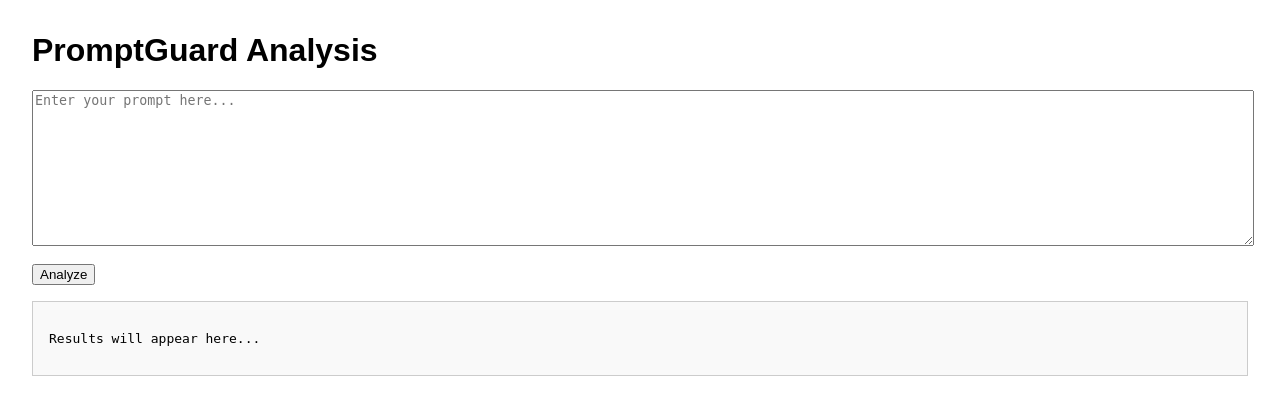
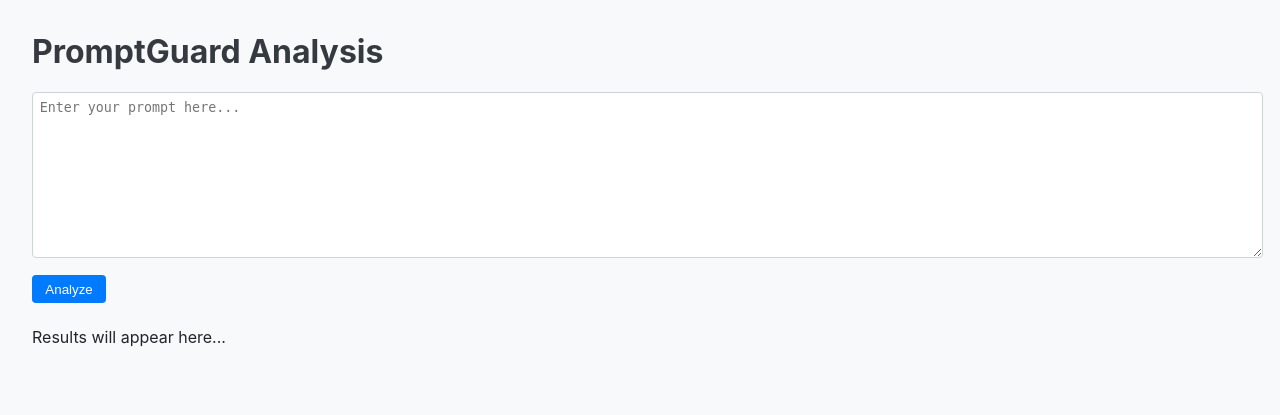
Before and after one commit to zhu-weijie/prompt-guard, a FastAPI app: page / in a window 1280 px wide. Shown: the top 415 px of the page. Run offline with FastAPI, Linux system fonts and the light colour scheme.

Commit message:
Update the CSS and HTML Structure

```diff
--- a/src/prompt_guard/api/templates/index.html
+++ b/src/prompt_guard/api/templates/index.html
@@ -5,9 +5,15 @@
     <meta name="viewport" content="width=device-width, initial-scale=1.0">
     <title>PromptGuard</title>
     <style>
-        body { font-family: sans-serif; margin: 2em; }
-        textarea { width: 100%; height: 150px; margin-bottom: 1em; }
-        #results { margin-top: 1em; padding: 1em; border: 1px solid #ccc; background-color: #f9f9f9; }
+        body { font-family: -apple-system, BlinkMacSystemFont, "Segoe UI", Roboto, Helvetica, Arial, sans-serif; margin: 2em; background-color: #f8f9fa; color: #212529; }
+        h1 { color: #343a40; }
+        textarea { width: 100%; height: 150px; margin-bottom: 1em; padding: 0.5em; border: 1px solid #ced4da; border-radius: 0.25rem; }
+        button { padding: 0.5em 1em; color: #fff; background-color: #007bff; border: none; border-radius: 0.25rem; cursor: pointer; }
+        #results-container { margin-top: 1.5em; }
+        .vuln-card { border: 1px solid #dee2e6; border-radius: 0.25rem; margin-bottom: 1em; background-color: #fff; box-shadow: 0 1px 3px rgba(0,0,0,0.05); }
+        .vuln-header { background-color: #dc3545; color: white; padding: 0.75em 1.25em; border-bottom: 1px solid #dee2e6; font-weight: bold; }
+        .vuln-body { padding: 1.25em; }
+        .no-vuln { padding: 1.25em; color: #155724; background-color: #d4edda; border: 1px solid #c3e6cb; border-radius: 0.25rem; }
     </style>
 </head>
 <body>
@@ -16,16 +22,16 @@
         <textarea id="prompt-text" placeholder="Enter your prompt here..."></textarea>
         <button type="submit">Analyze</button>
     </form>
-    <div id="results">
-        <pre>Results will appear here...</pre>
+    <div id="results-container">
+        <p>Results will appear here...</p>
     </div>
 
     <script>
         document.getElementById('prompt-form').addEventListener('submit', async (event) => {
             event.preventDefault();
             const promptText = document.getElementById('prompt-text').value;
-            const resultsDiv = document.getElementById('results');
-            resultsDiv.innerHTML = '<pre>Analyzing...</pre>';
+            const resultsContainer = document.getElementById('results-container');
+            resultsContainer.innerHTML = '<p>Analyzing...</p>';
 
             try {
                 const response = await fetch('/analyze', {
@@ -34,9 +40,35 @@
                     body: JSON.stringify({ prompt: promptText })
                 });
                 const data = await response.json();
-                resultsDiv.innerHTML = `<pre>${JSON.stringify(data, null, 2)}</pre>`;
+
+                resultsContainer.innerHTML = '';
+
+                if (data.vulnerabilities && data.vulnerabilities.length > 0) {
+                    data.vulnerabilities.forEach(vuln => {
+                        const card = document.createElement('div');
+                        card.className = 'vuln-card';
+
+                        const header = document.createElement('div');
+                        header.className = 'vuln-header';
+                        header.textContent = `Category: ${vuln.category}`;
+
+                        const body = document.createElement('div');
+                        body.className = 'vuln-body';
+                        body.innerHTML = `<p><strong>Description:</strong> ${vuln.description}</p><p><strong>Confidence:</strong> ${vuln.confidence}</p>`;
+
+                        card.appendChild(header);
+                        card.appendChild(body);
+                        resultsContainer.appendChild(card);
+                    });
+                } else {
+                    const noVulnMessage = document.createElement('div');
+                    noVulnMessage.className = 'no-vuln';
+                    noVulnMessage.textContent = 'No vulnerabilities found.';
+                    resultsContainer.appendChild(noVulnMessage);
+                }
+
             } catch (error) {
-                resultsDiv.innerHTML = `<pre>Error: ${error.message}</pre>`;
+                resultsContainer.innerHTML = `<p style="color: red;">Error: ${error.message}</p>`;
             }
         });
     </script>
```
